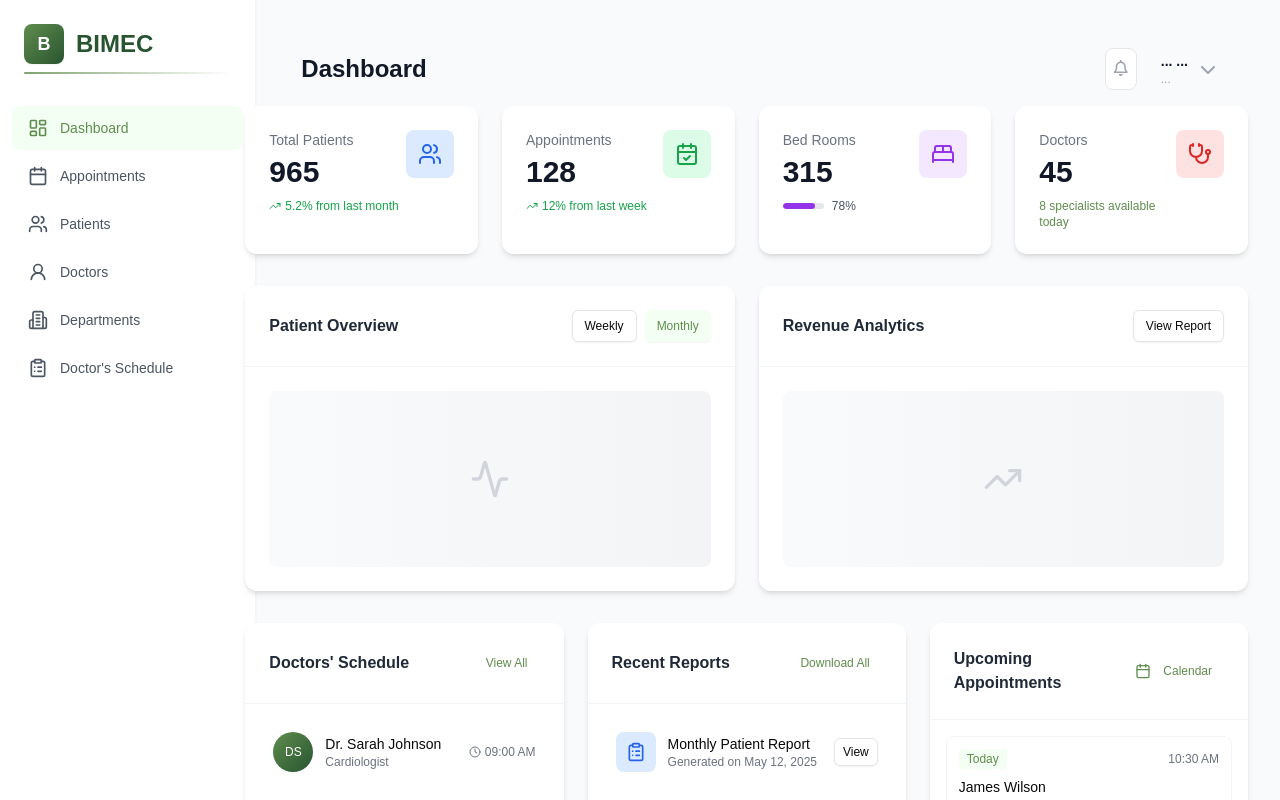
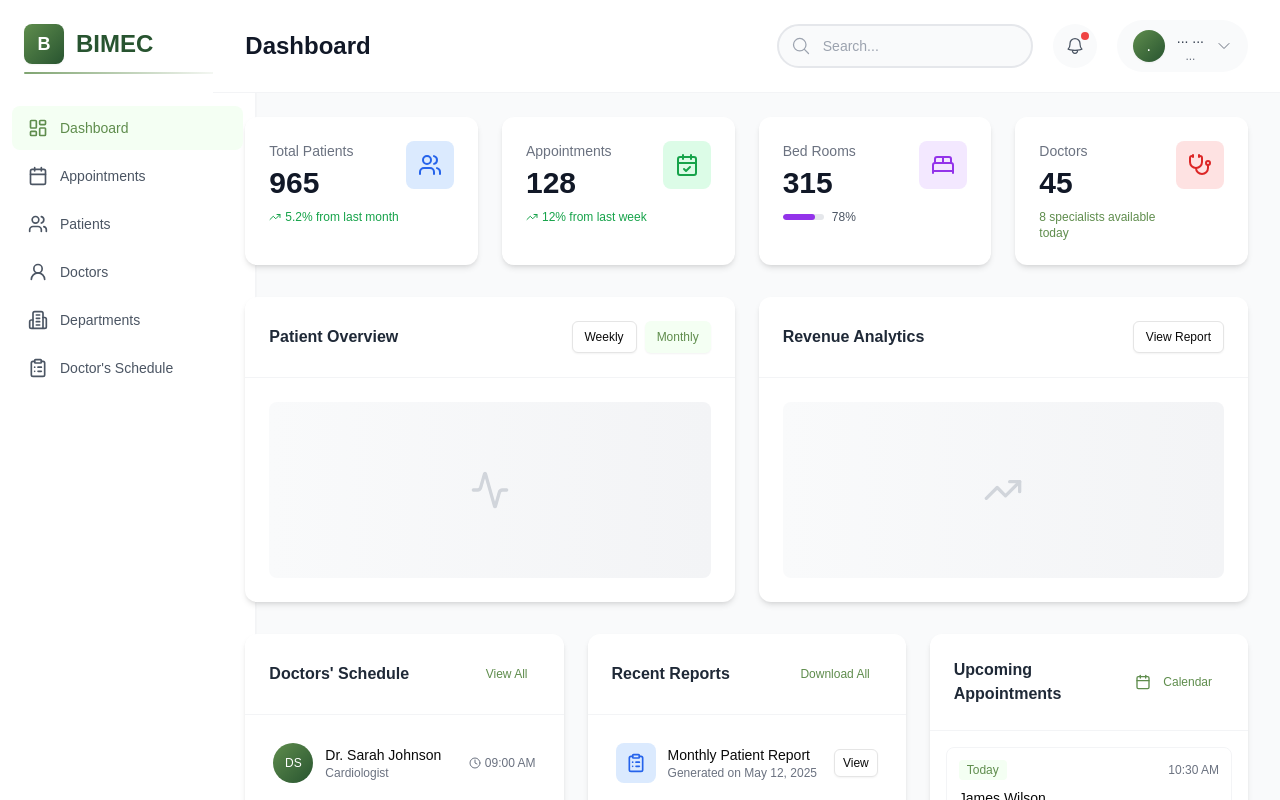
Before and after one commit to vinhdao1006/Project, a React (Vite) app in the folder front-end/: page /admin/dashboard in a window 1280 px wide. Shown: the top 800 px of the page. Built offline with nearby package versions, Linux system fonts and the light colour scheme; no server answers.

Commit message:
Update Dashboard, Header, Sidebar in Admin

```diff
--- a/front-end/src/pages/SignUp.jsx
+++ b/front-end/src/pages/SignUp.jsx
@@ -15,7 +15,7 @@ const SignUp = () => {
         phone: '',
         password: '',
         confirmPassword: '',
-        role: 'Patient'
+        role: 'Patients'
     });
     const [error, setError] = useState(null);
     const [fieldErrors, setFieldErrors] = useState({});
--- a/front-end/src/pages/admin/Dashboard.jsx
+++ b/front-end/src/pages/admin/Dashboard.jsx
@@ -27,9 +27,11 @@ const AdminDashboard = () => {
       </div>
 
       {/* Main Content */}
-      <main className="col-span-10 p-8">
+      <main className="col-span-10 flex flex-col">
         <Header />
 
+        {/* Dashboard Content - Now with proper spacing */}
+        <div className="p-8 pt-6">
           {/* Metrics */}
           <div className="grid grid-cols-1 sm:grid-cols-2 lg:grid-cols-4 gap-6 mb-8">
             {/* Patients Card */}
@@ -254,6 +256,7 @@ const AdminDashboard = () => {
               </CardContent>
             </Card>
           </div>
+        </div>
       </main>
     </div>
   );
--- a/front-end/src/pages/admin/Header.jsx
+++ b/front-end/src/pages/admin/Header.jsx
@@ -1,9 +1,21 @@
+import React, { useEffect, useState, Fragment } from "react";
+import { useLocation, useNavigate } from "react-router-dom";
 import axios from "axios";
-import React, { useEffect, useState } from "react";
-import { useLocation } from "react-router-dom";
+import { Menu, Transition } from '@headlessui/react';
+import {
+  MagnifyingGlassIcon,
+  BellIcon,
+  ChevronDownIcon,
+  UserIcon,
+  Cog6ToothIcon,
+  ArrowRightOnRectangleIcon
+} from '@heroicons/react/24/outline';
+
 function Header() {
   const [user, setUser] = useState({ firstname: "...", lastname: "...", role: "..." });
+  const [isLoggedIn, setIsLoggedIn] = useState(false);
   const location = useLocation();
+  const navigate = useNavigate();
 
   // Map routes to their corresponding names
   const routeNames = {
@@ -12,6 +24,7 @@ function Header() {
     "/admin/doctor-schedule": "Schedule",
     "/admin/dashboard": "Dashboard",
     "/admin/departments": "Departments",
+    "/admin/doctors": "Doctors",
   };
 
   const activeRouteName = routeNames[location.pathname] || "Dashboard";
@@ -23,6 +36,7 @@ function Header() {
           withCredentials: true,
         });
         setUser(response.data);
+        setIsLoggedIn(true);
       } catch (error) {
         console.error("Error fetching user info:", error);
       }
@@ -31,49 +45,116 @@ function Header() {
     fetchUserData();
   }, []);
 
+  const handleLogout = () => {
+    // Handle logout functionality here
+    navigate('/login');
+  };
+
   return (
-    <header className="flex items-center justify-between px-8 py-4">
+    <header className="relative z-50 flex items-center justify-between px-8 py-5 bg-white border-b border-gray-100">
       <div className="flex items-center gap-6">
-        <button
-          aria-label="Toggle sidebar"
-          className="text-gray-400 hover:text-gray-600 focus:outline-none focus:ring-2 focus:ring-offset-1 focus:ring-gray-400 rounded-full"
-        >
-          {/* <i className="fas fa-chevron-left"></i> */}
-        </button>
-        <h1 className="text-2xl font-extrabold text-[#111827] select-none">{activeRouteName}</h1>
+        <h1 className="text-2xl font-bold text-gray-900">{activeRouteName}</h1>
       </div>
-      <div className="flex gap-6 max-w-lg w-full justify-end items-center">
+
+      <div className="flex items-center gap-5">
+        {/* Search Bar */}
         <div className="relative">
-          {/* <input
+          <input
             type="search"
-            placeholder="Search"
-            className="w-full rounded-full border border-gray-200 bg-[#F9FAFB] py-2.5 pl-10 pr-4 text-gray-500 placeholder-gray-400 text-sm focus:outline-none focus:ring-2 focus:ring-[#2F4F2F] focus:border-transparent"
+            placeholder="Search..."
+            className="w-64 h-11 pl-11 pr-4 rounded-full bg-gray-50 border-2 border-gray-200 text-sm text-gray-700 placeholder-gray-400
+                     transition-all duration-200
+                     focus:outline-none focus:border-bimec-green focus:bg-white"
           />
-          <i className="fas fa-search absolute left-3 top-1/2 -translate-y-1/2 text-gray-400 text-sm pointer-events-none"></i> */}
+          <MagnifyingGlassIcon className="absolute left-3.5 top-1/2 -translate-y-1/2 w-5 h-5 text-gray-400" />
+        </div>
+
+        {/* Notifications */}
         <button
           aria-label="Notifications"
-          className="p-2 rounded-lg bg-white border border-gray-200 text-gray-400 hover:text-gray-600 hover:border-gray-300 transition"
+          className="relative w-11 h-11 flex items-center justify-center rounded-full bg-gray-50 text-gray-600
+                   transition-all duration-200 hover:bg-bimec-light-green hover:text-bimec-green"
         >
-            <i className="far fa-bell"></i>
+          <BellIcon className="w-5 h-5" />
+          <span className="absolute top-2 right-2 w-2 h-2 bg-red-500 rounded-full"></span>
         </button>
+
+        {/* User Profile Dropdown */}
+        <Menu as="div" className="relative">
+          <Menu.Button className="group flex items-center space-x-3 px-4 py-2 rounded-full bg-gray-50 hover:bg-bimec-light-green transition-all duration-300">
+            <div className="w-8 h-8 rounded-full bg-gradient-to-br from-bimec-green to-bimec-heavy-green flex items-center justify-center text-white font-medium shadow-sm group-hover:shadow-md transition-shadow duration-300">
+              {user.firstname ? user.firstname.charAt(0).toUpperCase() : "A"}
+            </div>
+            <div className="flex flex-col">
+              <span className="text-sm font-medium text-gray-700">
+                {user.firstname + " " + user.lastname}
+              </span>
+              <span className="text-xs text-gray-500">{user.role}</span>
+            </div>
+            <ChevronDownIcon className="w-4 h-4 text-gray-500 group-hover:rotate-180 transition-transform duration-300" />
+          </Menu.Button>
+
+          <Transition
+            as={Fragment}
+            enter="transition ease-out duration-200"
+            enterFrom="transform opacity-0 scale-95"
+            enterTo="transform opacity-100 scale-100"
+            leave="transition ease-in duration-150"
+            leaveFrom="transform opacity-100 scale-100"
+            leaveTo="transform opacity-0 scale-95"
+          >
+            <Menu.Items className="absolute right-0 mt-2 w-56 bg-white rounded-xl shadow-lg ring-1 ring-black ring-opacity-5 focus:outline-none overflow-hidden z-[100]">
+              <div className="px-4 py-3 border-b border-gray-100">
+                <p className="text-sm font-medium text-gray-900">{user.firstname + " " + user.lastname}</p>
+                <p className="text-xs text-gray-500">{user.role}</p>
               </div>
 
-        <div className="flex items-center gap-3 cursor-pointer select-none">
-          {/* <img
-            alt="Profile picture of Dr John Smith wearing white coat and tie"
-            className="w-8 h-8 rounded-full object-cover"
-            src="https://storage.googleapis.com/a1aa/image/c2bab0f3-f67d-4f8c-c5d7-4e715c9fe8eb.jpg"
-            width="32"
-            height="32"
-          /> */}
-          <div className="flex flex-col leading-tight">
-            <span className="font-semibold text-sm text-[#111827]">
-              {user.firstname + " " + user.lastname}
-            </span>
-            <span className="text-xs text-gray-400">{user.role}</span>
+              <Menu.Item>
+                {({ active }) => (
+                  <button
+                    onClick={() => navigate('/admin/profile')}
+                    className={`flex items-center space-x-3 w-full px-4 py-3 text-sm transition-colors duration-200 ${
+                      active ? 'bg-bimec-light-green text-bimec-heavy-green' : 'text-gray-700'
+                    }`}
+                  >
+                    <UserIcon className="w-5 h-5" />
+                    <span>Profile</span>
+                  </button>
+                )}
+              </Menu.Item>
+
+              <Menu.Item>
+                {({ active }) => (
+                  <button
+                    onClick={() => navigate('/admin/settings')}
+                    className={`flex items-center space-x-3 w-full px-4 py-3 text-sm transition-colors duration-200 ${
+                      active ? 'bg-bimec-light-green text-bimec-heavy-green' : 'text-gray-700'
+                    }`}
+                  >
+                    <Cog6ToothIcon className="w-5 h-5" />
+                    <span>Settings</span>
+                  </button>
+                )}
+              </Menu.Item>
+
+              <div className="border-t border-gray-100">
+                <Menu.Item>
+                  {({ active }) => (
+                    <button
+                      onClick={handleLogout}
+                      className={`flex items-center space-x-3 w-full px-4 py-3 text-sm transition-colors duration-200 ${
+                        active ? 'bg-red-50 text-red-600' : 'text-gray-700'
+                      }`}
+                    >
+                      <ArrowRightOnRectangleIcon className="w-5 h-5" />
+                      <span>Logout</span>
+                    </button>
+                  )}
+                </Menu.Item>
               </div>
-          <i className="fas fa-chevron-down text-gray-400"></i>
-        </div>
+            </Menu.Items>
+          </Transition>
+        </Menu>
       </div>
     </header>
   );
```
Lines whose indentation alone changed are shown as unchanged.
